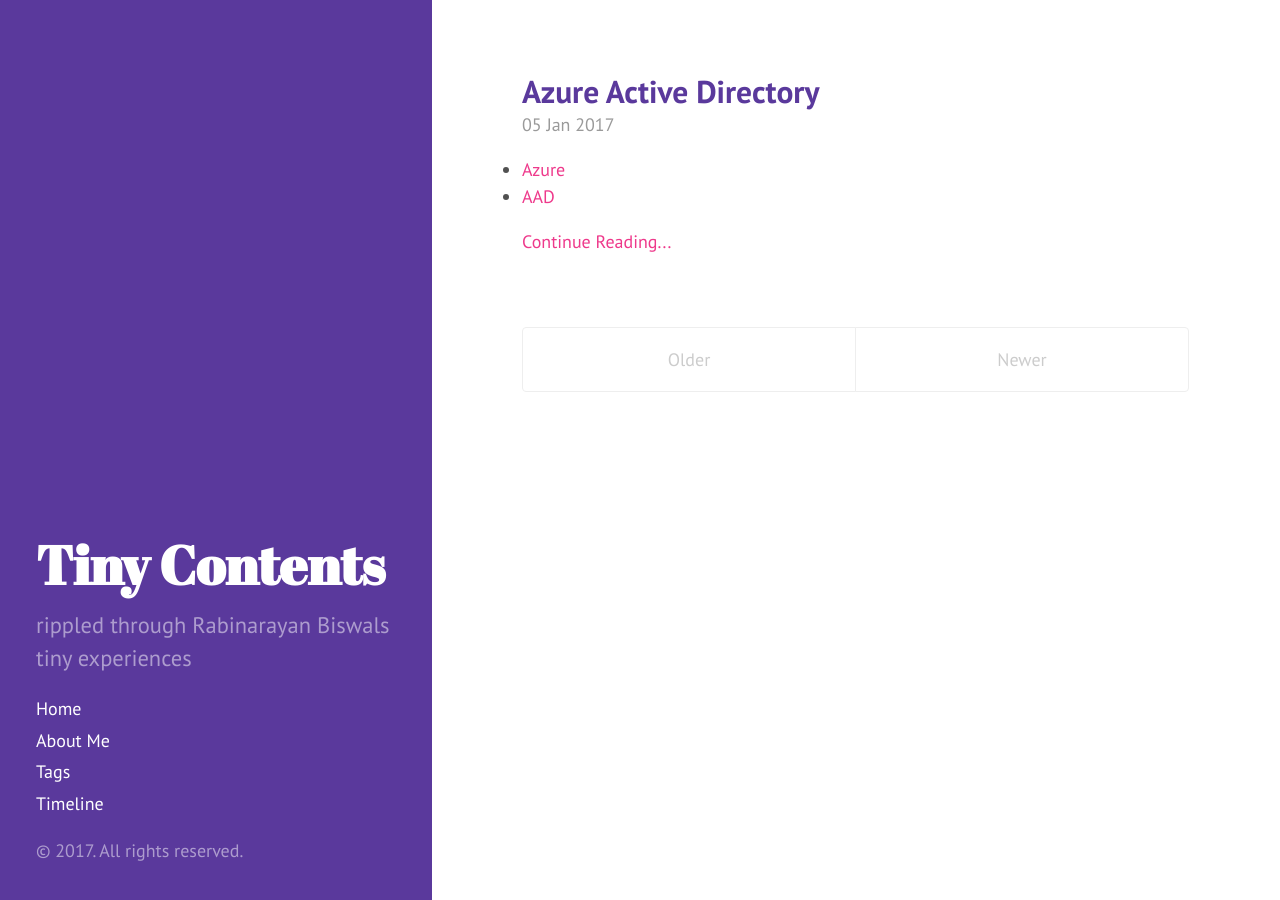
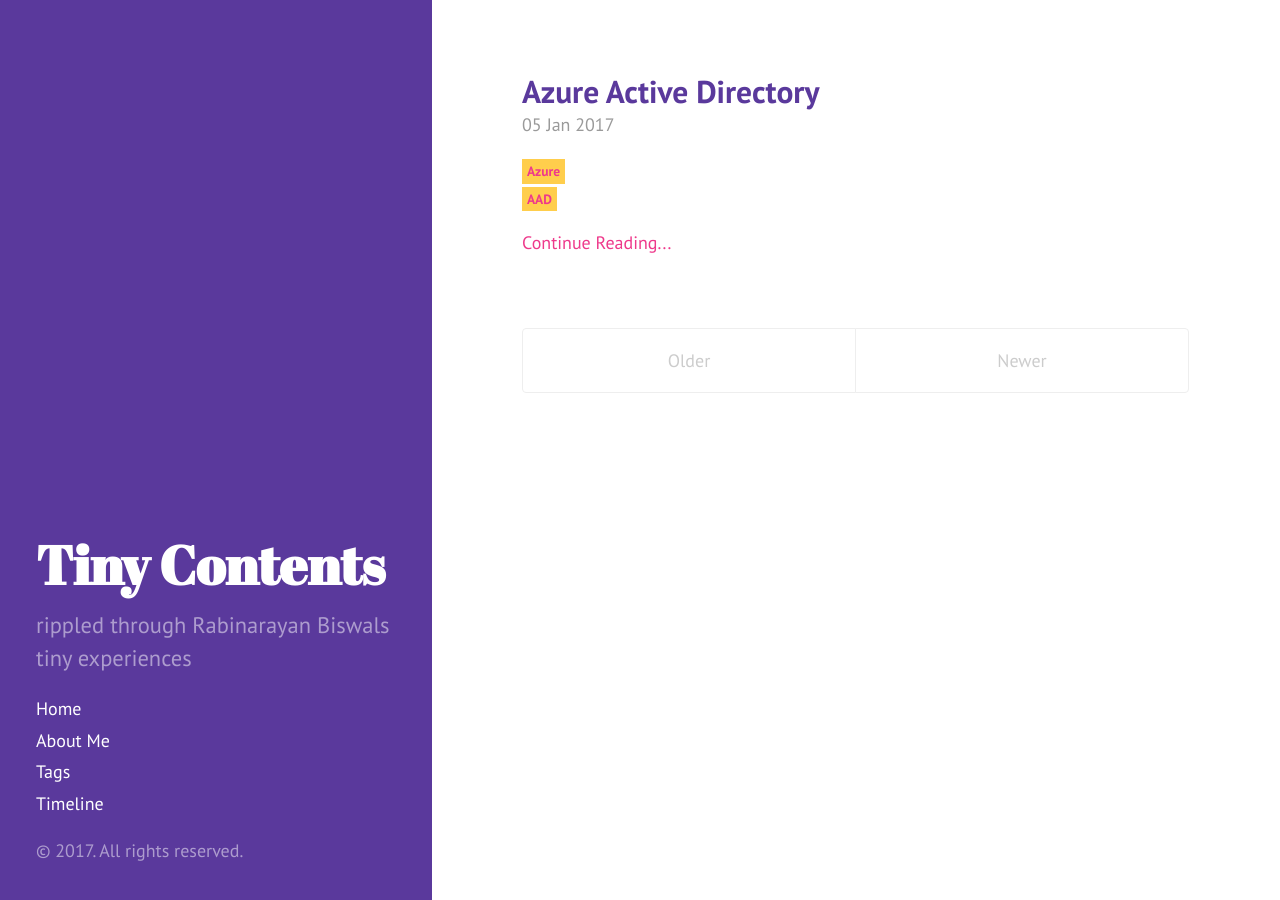
Before and after one commit to rabibiswal/rabibiswal.github.io, a Jekyll site: the page built from index.html, in a window 1280 px wide. Built offline with Jekyll 4.4.1, drawn with Linux system fonts in a browser that asks for light colours; Markdown is read by kramdown in place of the engine named in the settings; the list of posts is cut into pages by our own code.

Commit message:
stlying issue

```diff
--- a/_layouts/default.html
+++ b/_layouts/default.html
@@ -8,7 +8,9 @@
     {% include sidebar.html %}
 
     <div class="content container">
+
       {{ content }}
+
     </div>
 
   </body>
--- a/_layouts/page.html
+++ b/_layouts/page.html
@@ -3,6 +3,8 @@
 ---
 
 <div class="page">
+
   <h1 class="page-title">{{ page.title }}</h1>
   {{ content }}
+
 </div>
--- a/public/css/site.css
+++ b/public/css/site.css
@@ -9,11 +9,11 @@
 .tags
 {
   padding: 0;
+  list-style-type: none;
 }
 
-.tags > .tag
+.tag
 {
-    list-style-type: none;
     display: inline-block;
     font-size: 0.75rem;
     font-weight: bold;
```
